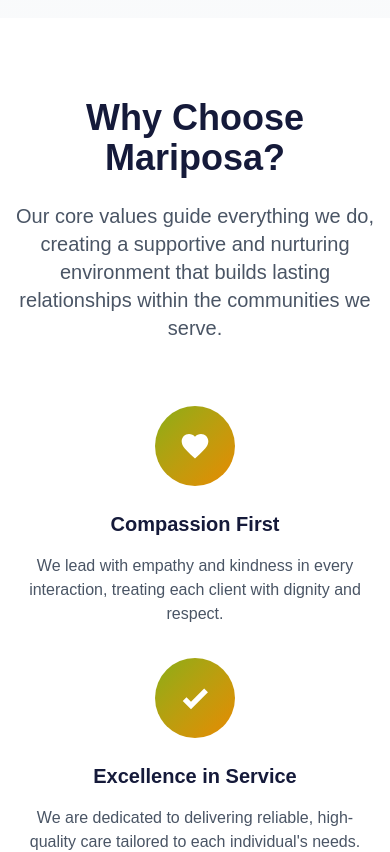
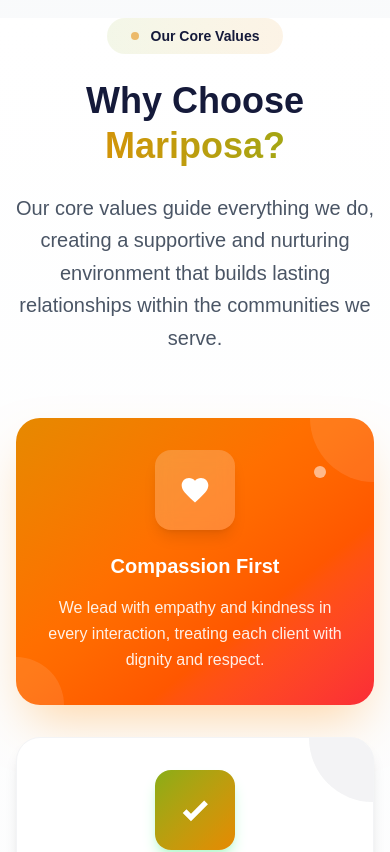
Before and after one commit to brendonwanderlust/mariposa-home-site, a React (Vite) app: page / in a window 390 px wide. Shown: the part 5120-5972 px from the top of the page. Built offline with nearby package versions, Linux system fonts and the light colour scheme.

Commit message:
Intiital changes to whychooseus section

```diff
--- a/src/pages/home/sections/WhyChooseUs.tsx
+++ b/src/pages/home/sections/WhyChooseUs.tsx
@@ -3,118 +3,243 @@ const WhyChooseUs = () => {
     {
       icon: (
         <svg className="w-8 h-8" fill="currentColor" viewBox="0 0 24 24">
-          <path d="M12,21.35L10.55,20.03C5.4,15.36 2,12.27 2,8.5 2,5.41 4.42,3 7.5,3C9.24,3 10.91,3.81 12,5.08C13.09,3.81 14.76,3 16.5,3C19.58,3 22,5.41 22,8.5C22,12.27 18.6,15.36 13.45,20.03L12,21.35Z"/>
+          <path d="M12,21.35L10.55,20.03C5.4,15.36 2,12.27 2,8.5 2,5.41 4.42,3 7.5,3C9.24,3 10.91,3.81 12,5.08C13.09,3.81 14.76,3 16.5,3C19.58,3 22,5.41 22,8.5C22,12.27 18.6,15.36 13.45,20.03L12,21.35Z" />
         </svg>
       ),
       title: "Compassion First",
-      description: "We lead with empathy and kindness in every interaction, treating each client with dignity and respect."
+      description:
+        "We lead with empathy and kindness in every interaction, treating each client with dignity and respect.",
+      highlight: true, // Make this one stand out
     },
     {
       icon: (
         <svg className="w-8 h-8" fill="currentColor" viewBox="0 0 24 24">
-          <path d="M9,20.42L2.79,14.21L5.62,11.38L9,14.77L18.88,4.88L21.71,7.71L9,20.42Z"/>
+          <path d="M9,20.42L2.79,14.21L5.62,11.38L9,14.77L18.88,4.88L21.71,7.71L9,20.42Z" />
         </svg>
       ),
       title: "Excellence in Service",
-      description: "We are dedicated to delivering reliable, high-quality care tailored to each individual's needs."
+      description:
+        "We are dedicated to delivering reliable, high-quality care tailored to each individual's needs.",
     },
     {
       icon: (
         <svg className="w-8 h-8" fill="currentColor" viewBox="0 0 24 24">
-          <path d="M12,1L3,5V11C3,16.55 6.84,21.74 12,23C17.16,21.74 21,16.55 21,11V5L12,1M12,7C13.4,7 14.8,8.6 14.8,10V11H16V18H8V11H9.2V10C9.2,8.6 10.6,7 12,7M12,8.2C11.2,8.2 10.4,8.7 10.4,10V11H13.6V10C13.6,8.7 12.8,8.2 12,8.2Z"/>
+          <path d="M12,1L3,5V11C3,16.55 6.84,21.74 12,23C17.16,21.74 21,16.55 21,11V5L12,1M12,7C13.4,7 14.8,8.6 14.8,10V11H16V18H8V11H9.2V10C9.2,8.6 10.6,7 12,7M12,8.2C11.2,8.2 10.4,8.7 10.4,10V11H13.6V10C13.6,8.7 12.8,8.2 12,8.2Z" />
         </svg>
       ),
       title: "Integrity & Trust",
-      description: "We honor honesty, transparency, and respect in all we do, building lasting relationships with our clients."
+      description:
+        "We honor honesty, transparency, and respect in all we do, building lasting relationships with our clients.",
     },
     {
       icon: (
         <svg className="w-8 h-8" fill="currentColor" viewBox="0 0 24 24">
-          <path d="M12,2A10,10 0 0,1 22,12A10,10 0 0,1 12,22A10,10 0 0,1 2,12A10,10 0 0,1 12,2M12,8A4,4 0 0,0 8,12A4,4 0 0,0 12,16A4,4 0 0,0 16,12A4,4 0 0,0 12,8Z"/>
+          <path d="M12,2A10,10 0 0,1 22,12A10,10 0 0,1 12,22A10,10 0 0,1 2,12A10,10 0 0,1 12,2M12,8A4,4 0 0,0 8,12A4,4 0 0,0 12,16A4,4 0 0,0 16,12A4,4 0 0,0 12,8Z" />
         </svg>
       ),
       title: "Empowerment",
-      description: "We encourage independence and confidence for those we serve and those who serve with us."
+      description:
+        "We encourage independence and confidence for those we serve and those who serve with us.",
     },
     {
       icon: (
         <svg className="w-8 h-8" fill="currentColor" viewBox="0 0 24 24">
-          <path d="M12,18.5L10.5,17H7.5C6.67,17 6,16.33 6,15.5V6.5C6,5.67 6.67,5 7.5,5H16.5C17.33,5 18,5.67 18,6.5V15.5C18,16.33 17.33,17 16.5,17H13.5L12,18.5Z"/>
+          <path d="M12,18.5L10.5,17H7.5C6.67,17 6,16.33 6,15.5V6.5C6,5.67 6.67,5 7.5,5H16.5C17.33,5 18,5.67 18,6.5V15.5C18,16.33 17.33,17 16.5,17H13.5L12,18.5Z" />
         </svg>
       ),
       title: "Celebration of Life's Seasons",
-      description: "We embrace and honor the unique journeys of every stage of life with joy and understanding."
+      description:
+        "We embrace and honor the unique journeys of every stage of life with joy and understanding.",
     },
     {
       icon: (
         <svg className="w-8 h-8" fill="currentColor" viewBox="0 0 24 24">
-          <path d="M12,2A3,3 0 0,1 15,5V11A3,3 0 0,1 12,14A3,3 0 0,1 9,11V5A3,3 0 0,1 12,2M19,11C19,14.53 16.39,17.44 13,17.93V21H11V17.93C7.61,17.44 5,14.53 5,11H7A5,5 0 0,0 12,16A5,5 0 0,0 17,11H19Z"/>
+          <path d="M12,2A3,3 0 0,1 15,5V11A3,3 0 0,1 12,14A3,3 0 0,1 9,11V5A3,3 0 0,1 12,2M19,11C19,14.53 16.39,17.44 13,17.93V21H11V17.93C7.61,17.44 5,14.53 5,11H7A5,5 0 0,0 12,16A5,5 0 0,0 17,11H19Z" />
         </svg>
       ),
       title: "Personalized Matchmaking",
-      description: "Our detailed matchmaking process ensures you're aligned with caregivers who truly understand your needs."
-    }
+      description:
+        "Our detailed matchmaking process ensures you're aligned with caregivers who truly understand your needs.",
+    },
   ];
 
+  const ValueCard = ({ value, index }: { value: any; index: number }) => (
+    <div
+      className={`group relative overflow-hidden rounded-3xl p-8 transition-all duration-500 hover:scale-105 hover:-translate-y-2 ${
+        value.highlight
+          ? "bg-gradient-to-br from-mariposa-orange via-orange-500 to-red-500 text-white shadow-2xl shadow-orange-200"
+          : "bg-white hover:bg-gradient-to-br hover:from-gray-50 hover:to-white shadow-lg hover:shadow-2xl border border-gray-100"
+      }`}
+      style={{
+        animationDelay: `${index * 100}ms`,
+      }}
+    >
+      {/* Background Pattern */}
+      <div
+        className={`absolute inset-0 opacity-5 ${
+          value.highlight ? "opacity-10" : ""
+        }`}
+      >
+        <div className="absolute top-0 right-0 w-32 h-32 rounded-full bg-current transform translate-x-16 -translate-y-16"></div>
+        <div className="absolute bottom-0 left-0 w-24 h-24 rounded-full bg-current transform -translate-x-12 translate-y-12"></div>
+      </div>
+
+      {/* Content */}
+      <div className="relative z-10">
+        {/* Icon Container */}
+        <div
+          className={`w-20 h-20 rounded-2xl flex items-center justify-center mb-6 mx-auto transition-all duration-300 group-hover:scale-110 group-hover:rotate-3 ${
+            value.highlight
+              ? "bg-white/20 backdrop-blur-sm text-white shadow-lg"
+              : "bg-gradient-to-br from-mariposa-green to-mariposa-orange text-white shadow-lg shadow-green-200"
+          }`}
+        >
+          {value.icon}
+        </div>
+
+        {/* Title */}
+        <h3
+          className={`text-xl font-bold text-center leading-tight mb-4 ${
+            value.highlight ? "text-white" : "text-mariposa-navy"
+          }`}
+        >
+          {value.title}
+        </h3>
+
+        {/* Description */}
+        <p
+          className={`text-center leading-relaxed ${
+            value.highlight ? "text-white/90" : "text-gray-600"
+          }`}
+        >
+          {value.description}
+        </p>
+
+        {/* Highlight Badge */}
+        {value.highlight && (
+          <div className="absolute top-4 right-4">
+            <div className="w-3 h-3 bg-white rounded-full animate-pulse"></div>
+          </div>
+        )}
+      </div>
+    </div>
+  );
+
   return (
-    <section className="py-20 bg-white">
-      <div className="max-w-7xl mx-auto px-4 sm:px-6 lg:px-8">
+    <section className="pb-20 bg-gradient-to-b from-white via-gray-50 to-white relative overflow-hidden">
+      {/* Background Elements */}
+      <div className="absolute inset-0 overflow-hidden pointer-events-none">
+        <div className="absolute top-1/4 -left-32 w-64 h-64 bg-mariposa-green/10 rounded-full blur-3xl"></div>
+        <div className="absolute bottom-1/4 -right-32 w-64 h-64 bg-mariposa-orange/10 rounded-full blur-3xl"></div>
+      </div>
+
+      <div className="max-w-7xl mx-auto px-4 sm:px-6 lg:px-8 relative z-10">
         {/* Section Header */}
         <div className="text-center mb-16">
-          <h2 className="text-4xl lg:text-5xl font-bold text-mariposa-navy mb-6">
-            Why Choose Mariposa?
+          <div className="inline-flex items-center bg-gradient-to-r from-mariposa-green/10 to-mariposa-orange/10 rounded-full px-6 py-2 mb-6">
+            <div className="w-2 h-2 bg-mariposa-orange rounded-full mr-3 animate-pulse"></div>
+            <span className="text-sm font-semibold text-mariposa-navy">
+              Our Core Values
+            </span>
+          </div>
+
+          <h2 className="text-4xl lg:text-6xl font-bold text-mariposa-navy mb-6 leading-tight">
+            Why Choose
+            <span className="block text-transparent bg-clip-text bg-gradient-to-r from-mariposa-orange to-mariposa-green">
+              Mariposa?
+            </span>
           </h2>
-          <p className="text-xl text-gray-600 max-w-3xl mx-auto">
-            Our core values guide everything we do, creating a supportive and nurturing
-            environment that builds lasting relationships within the communities we serve.
+
+          <p className="text-xl text-gray-600 max-w-3xl mx-auto leading-relaxed">
+            Our core values guide everything we do, creating a supportive and
+            nurturing environment that builds lasting relationships within the
+            communities we serve.
           </p>
         </div>
 
         {/* Values Grid */}
-        <div className="grid md:grid-cols-2 lg:grid-cols-3 gap-8 mb-16">
+        <div className="grid md:grid-cols-2 lg:grid-cols-3 gap-8 mb-20">
           {values.map((value, index) => (
-            <div key={index} className="text-center group">
-              <div className="w-20 h-20 bg-gradient-to-br from-mariposa-green to-mariposa-orange text-white rounded-full flex items-center justify-center mx-auto mb-6 group-hover:scale-110 transition-transform duration-200">
-                {value.icon}
-              </div>
-              <h3 className="text-xl font-bold text-mariposa-navy mb-4">
-                {value.title}
-              </h3>
-              <p className="text-gray-600">
-                {value.description}
-              </p>
-            </div>
+            <ValueCard key={index} value={value} index={index} />
           ))}
         </div>
 
+        {/* Stats Section */}
+        <div className="bg-gradient-to-r from-mariposa-navy via-blue-900 to-mariposa-navy rounded-3xl p-8 lg:p-12 text-white relative overflow-hidden">
+          {/* Background Pattern */}
+          <div className="absolute inset-0 opacity-10">
+            <div className="absolute top-0 left-1/4 w-32 h-32 border border-white/20 rounded-full"></div>
+            <div className="absolute bottom-0 right-1/4 w-48 h-48 border border-white/20 rounded-full"></div>
+            <div className="absolute top-1/2 left-1/2 transform -translate-x-1/2 -translate-y-1/2 w-64 h-64 border border-white/10 rounded-full"></div>
+          </div>
+
+          <div className="relative z-10 text-center">
+            <h3 className="text-3xl lg:text-4xl font-bold mb-6">
+              Care You Can Trust
+            </h3>
+            <p className="text-xl text-gray-300 mb-12 max-w-3xl mx-auto">
+              Our commitment to excellence is reflected in every interaction,
+              every service, and every relationship we build.
+            </p>
+
+            <div className="grid md:grid-cols-3 gap-8">
+              <div className="text-center">
+                <div className="text-4xl lg:text-5xl font-bold text-mariposa-orange mb-2">
+                  100%
+                </div>
+                <p className="text-gray-300">Personalized Care Plans</p>
+              </div>
+              <div className="text-center">
+                <div className="text-4xl lg:text-5xl font-bold text-mariposa-green mb-2">
+                  24/7
+                </div>
+                <p className="text-gray-300">Support Available</p>
+              </div>
+              <div className="text-center">
+                <div className="text-4xl lg:text-5xl font-bold text-white mb-2">
+                  5★
+                </div>
+                <p className="text-gray-300">Compassionate Service</p>
+              </div>
+            </div>
+          </div>
+        </div>
+
         {/* Founder Story Section */}
-        <div className="bg-gradient-to-r from-mariposa-navy to-blue-900 rounded-3xl p-8 lg:p-12 text-white">
+        <div className="bg-gradient-to-r from-mariposa-navy to-blue-900 rounded-3xl p-8 lg:p-12 text-white mt-20">
           <div className="grid lg:grid-cols-2 gap-8 items-center">
             <div>
               <h3 className="text-3xl font-bold mb-6">Our Founder's Story</h3>
               <blockquote className="text-lg italic mb-6">
-                "Mariposa Home Care was born from love, loss, and a calling I couldn't ignore.
-                I cared for both of my parents before they passed away, which gave me the inspiration
-                for this company. I could not have done it without a helping hand and a loving heart
+                "Mariposa Home Care was born from love, loss, and a calling I
+                couldn't ignore. I cared for both of my parents before they
+                passed away, which gave me the inspiration for this company. I
+                could not have done it without a helping hand and a loving heart
                 standing beside me."
               </blockquote>
               <p className="text-gray-300">
-                The name <em>Mariposa</em>—Spanish for butterfly—was inspired by our founder's mother's
-                favorite symbol of beauty and transformation. That's what we strive to be: a source of
-                light during life's most tender transitions.
+                The name <em>Mariposa</em>—Spanish for butterfly—was inspired by
+                our founder's mother's favorite symbol of beauty and
+                transformation. That's what we strive to be: a source of light
+                during life's most tender transitions.
               </p>
             </div>
             <div className="bg-white/10 rounded-2xl p-8 backdrop-blur-sm">
               <div className="text-center">
                 <div className="w-24 h-24 bg-mariposa-orange rounded-full flex items-center justify-center mx-auto mb-6">
-                  <svg className="w-12 h-12 text-white" fill="currentColor" viewBox="0 0 24 24">
-                    <path d="M12 2l3.09 6.26L22 9.27l-5 4.87 1.18 6.88L12 17.77l-6.18 3.25L7 14.14 2 9.27l6.91-1.01L12 2z"/>
+                  <svg
+                    className="w-12 h-12 text-white"
+                    fill="currentColor"
+                    viewBox="0 0 24 24"
+                  >
+                    <path d="M12 2l3.09 6.26L22 9.27l-5 4.87 1.18 6.88L12 17.77l-6.18 3.25L7 14.14 2 9.27l6.91-1.01L12 2z" />
                   </svg>
                 </div>
                 <h4 className="text-xl font-bold mb-2">Our Mission</h4>
                 <p className="text-gray-300">
-                  To provide compassionate, personalized in-home care that supports and uplifts
-                  the lives of older adults and growing families.
+                  To provide compassionate, personalized in-home care that
+                  supports and uplifts the lives of older adults and growing
+                  families.
                 </p>
               </div>
             </div>
```
